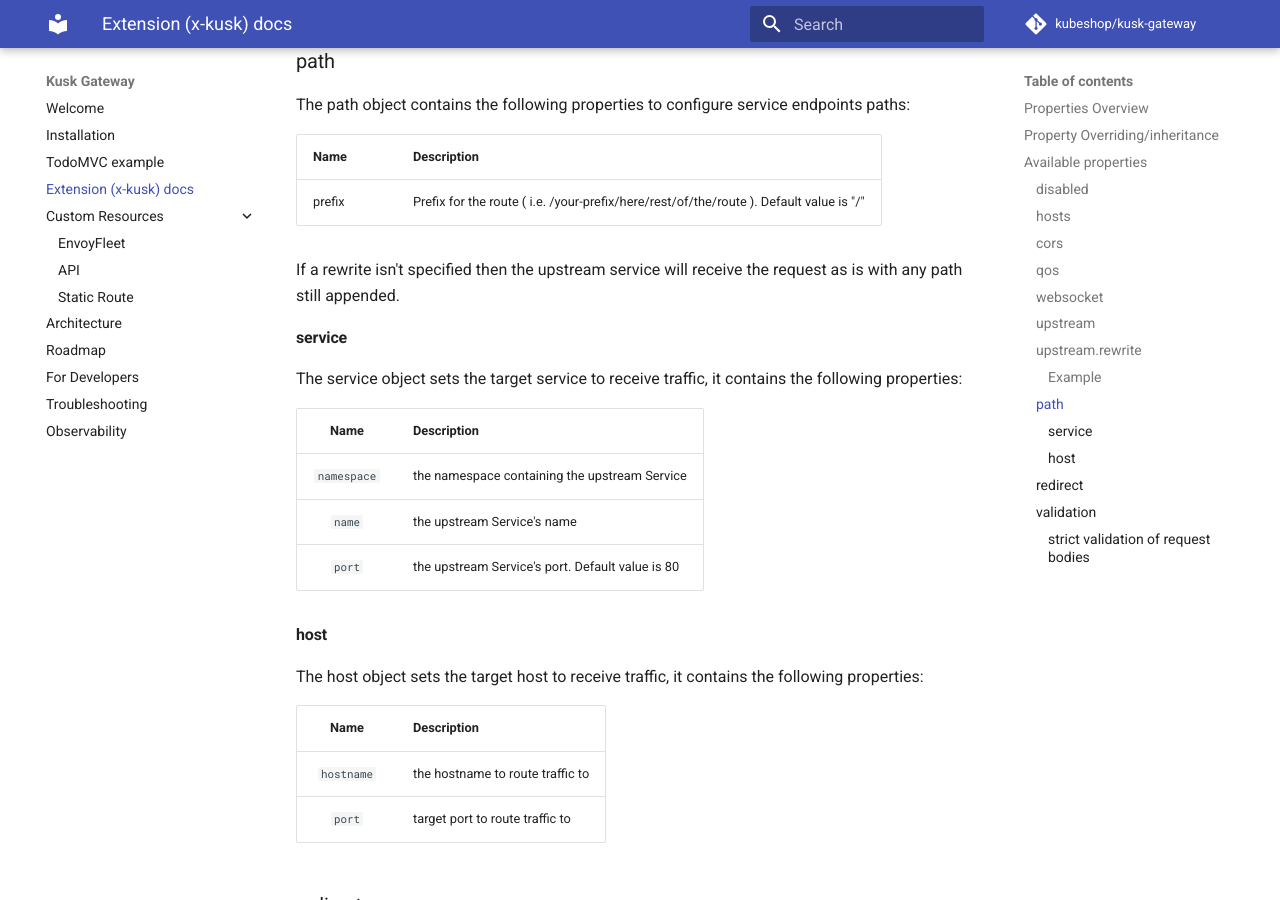
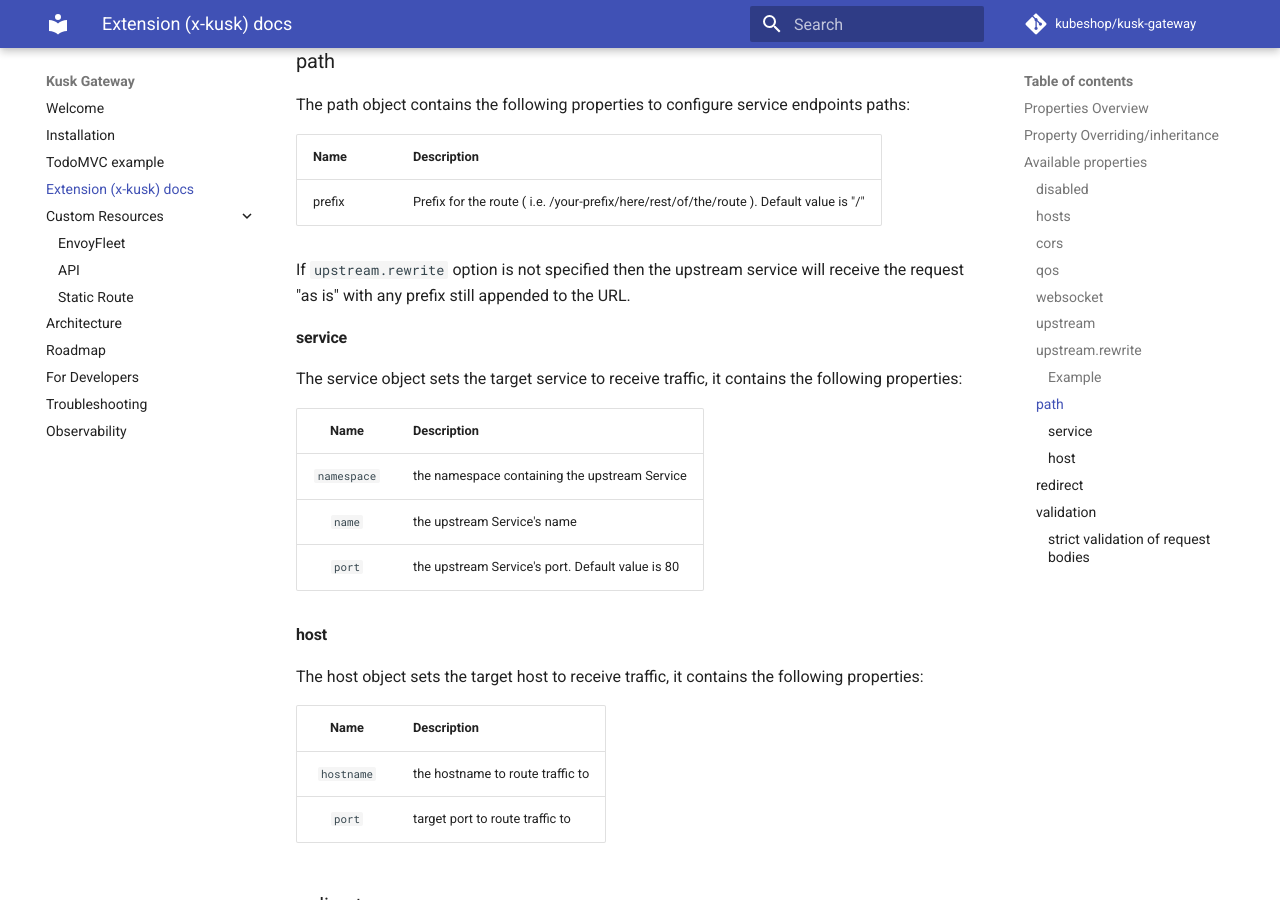
Before and after one commit to kubeshop/kusk-gateway, an MkDocs documentation site: the page built from docs/extension.md, in a window 1280 px wide and 900 px high, scrolled down 5114 px. Built offline with MkDocs 1.6.1 and Material for MkDocs 9.7.7, drawn with Linux system fonts in a browser that asks for light colours; comment, search, counter and statistics services are not loaded.

Commit message:
address PR comments

```diff
--- a/docs/extension.md
+++ b/docs/extension.md
@@ -220,7 +220,8 @@ The path object contains the following properties to configure service endpoints
 |--------|------------------------------------------------------------------------------------------|
 | prefix | Prefix for the route  ( i.e. /your-prefix/here/rest/of/the/route ). Default value is "/" |
 
-If a rewrite isn't specified then the upstream service will receive the request as is with any path still appended.
+If `upstream.rewrite` option is not specified then the upstream service will receive the request "as is" with any prefix
+still appended to the URL.
 
 #### service
 
```
Also changed, not shown: docs/customresources/staticroute.md (+1 -1 lines).
